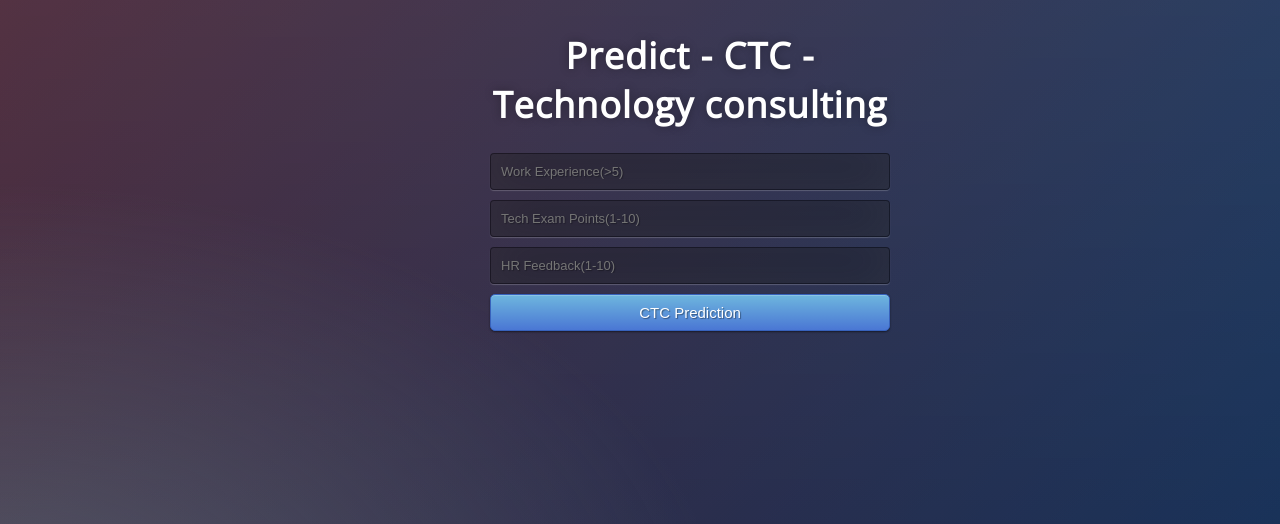
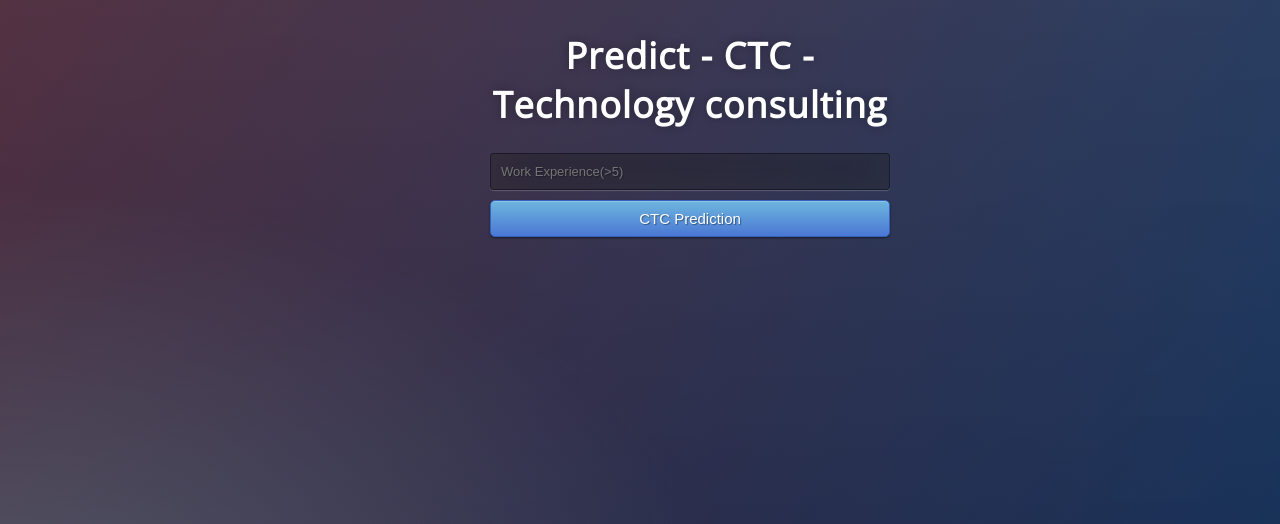
Before and after one commit to Digiotai/CTC, a Flask app: page / in a window 1280 px wide. Shown: the part 163-687 px from the top of the page. Run offline with Flask 2, Linux system fonts and the light colour scheme; parts of the project's set-up code (start-up, migrations or seed data) failed here and were passed over.

Commit message:
Update index.html

```diff
--- a/CTC Prediction/templates/index.html
+++ b/CTC Prediction/templates/index.html
@@ -29,8 +29,6 @@
      <!-- Main Input For Receiving Query to our ML -->
     <form action="{{ url_for('predict')}}"method="post">
     	<input type="text" name="experience" placeholder="Work Experience(>5)" required="required" />
-        <input type="text" name="test_score" placeholder="Tech Exam Points(1-10)" required="required" />
-		<input type="text" name="interview_score" placeholder="HR Feedback(1-10)" required="required" />
 
         <button type="submit" class="btn btn-primary btn-block btn-large">CTC Prediction</button>
     </form>
```
